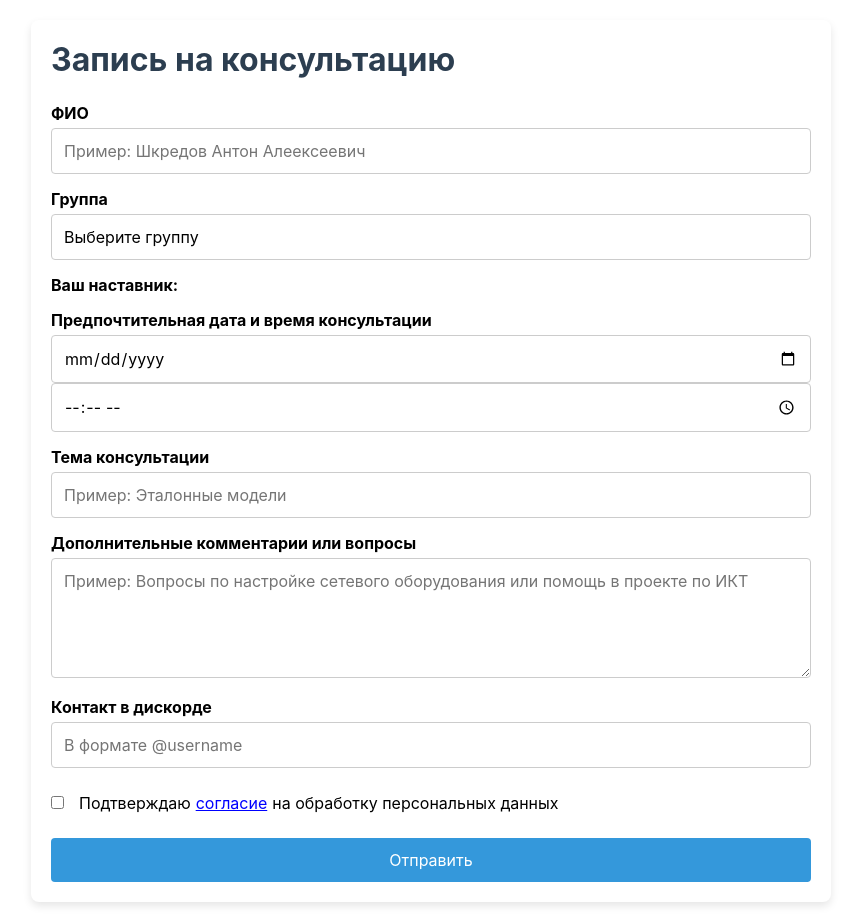
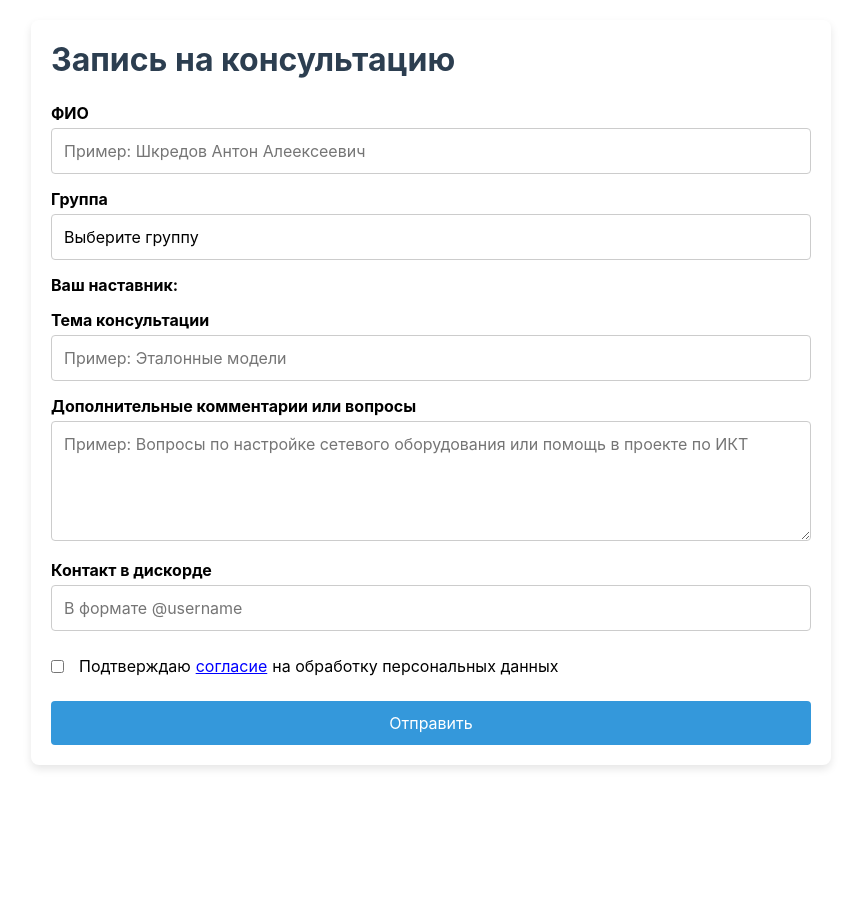
Before and after one commit to twint1m/consult-build, a React (Create React App) app in the folder frontend/: page / in a window 1280 px wide. Shown: the whole page, without its empty margins (209-1070 px from the left). After the commit the page ends 800 px from the top, so only its background shows below. Built offline with nearby package versions, Linux system fonts and the light colour scheme.

Commit message:
fixed fetch url

```diff
--- a/frontend/package.json
+++ b/frontend/package.json
@@ -18,7 +18,9 @@
     "react-scripts": "^5.0.1",
     "styled-components": "^6.1.13",
     "typescript": "^4.9.5",
-    "web-vitals": "^2.1.4"
+    "web-vitals": "^2.1.4",
+    "ajv": "^8.x.x",
+    "ajv-keywords": "^3.x.x"
   },
   "scripts": {
     "start": "react-scripts start",
--- a/frontend/public/index.html
+++ b/frontend/public/index.html
@@ -24,7 +24,7 @@
       work correctly both with client-side routing and a non-root public URL.
       Learn how to configure a non-root public URL by running `npm run build`.
     -->
-    <title>React App</title>
+    <title>Формы записи на консультацию</title>
   </head>
   <body>
     <noscript>You need to enable JavaScript to run this app.</noscript>
--- a/frontend/src/components/Form/index.tsx
+++ b/frontend/src/components/Form/index.tsx
@@ -18,16 +18,9 @@ import {
 } from "./styles";
 import { useFindMentor } from "./hook";
 import { Outlet } from "react-router-dom";
-// import { DemoContainer } from "@mui/x-date-pickers/internals/demo";
-// import { AdapterDayjs } from "@mui/x-date-pickers/AdapterDayjs";
-// import { LocalizationProvider } from "@mui/x-date-pickers/LocalizationProvider";
-// import { DateTimePicker } from "@mui/x-date-pickers/DateTimePicker";
 
 const ConsultationForm: React.FC = () => {
-  const { studentName, setStudentName, group, setGroup, mentor } =
-    useFindMentor();
-  const [preferredDate, setPreferredDate] = useState("");
-  const [preferredTime, setPreferredTime] = useState("");
+  const { studentName, setStudentName, group, setGroup, mentor } = useFindMentor();
   const [topic, setTopic] = useState("");
   const [comments, setComments] = useState("");
   const [discord, setDiscord] = useState("");
@@ -39,15 +32,13 @@ const ConsultationForm: React.FC = () => {
       student_name: studentName,
       group,
       mentor,
-      preferred_date: preferredDate,
-      preferred_time: preferredTime,
       topic,
       comments,
       discord,
     };
 
     try {
-      const response = await fetch("/add_consult", {
+      const response = await fetch("http://194.113.106.227:8000/add_consult", {
         method: "POST",
         headers: {
           "Content-Type": "application/json",
@@ -100,30 +91,6 @@ const ConsultationForm: React.FC = () => {
             <MentorSpan id="mentor">{mentor}</MentorSpan>
           </MentorFormGroup>
           <FormGroup>
-          <Label htmlFor="date-time">
-            Предпочтительная дата и время консультации
-          </Label>
-          <Input
-            type="date"
-            id="date-time"
-            name="preferred_date"
-            required
-            onChange={(e) => setPreferredDate(e.target.value)}
-          />
-          <Input
-            type="time"
-            id="time"
-            name="preferred_time"
-            required
-            onChange={(e) => setPreferredTime(e.target.value)}
-          />
-          {/*<LocalizationProvider dateAdapter={AdapterDayjs}>*/}
-          {/*  <DemoContainer components={["DateTimePicker"]}>*/}
-          {/*    <DateTimePicker label="Выберите время консультации" />*/}
-          {/*  </DemoContainer>*/}
-          {/*</LocalizationProvider>*/}
-        </FormGroup>
-        <FormGroup>
             <Label htmlFor="topic">Тема консультации</Label>
             <Input
                 type="text"
```
Also changed, not shown: frontend/public/manifest.json, 2 other files (tests, documents, lock files or other folders). Lines whose indentation alone changed are shown as unchanged.
